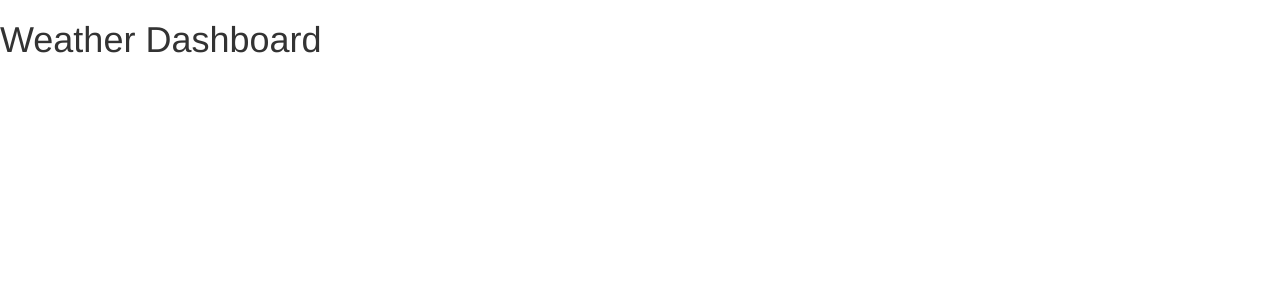
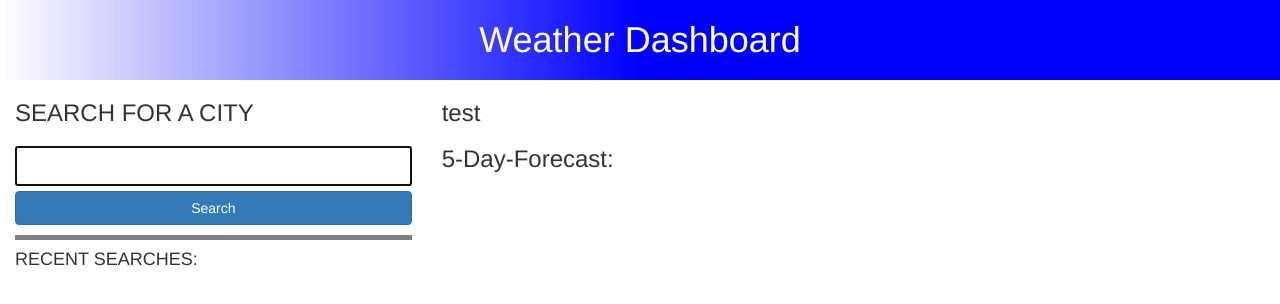
Before and after one commit to Frostquill/weather-dashboard, a plain HTML site: page index.html in a window 1280 px wide. Drawn offline with nearby package versions, Linux system fonts and the light colour scheme.

Commit message:
html and css added

```diff
--- a/assets/css/style.css
+++ b/assets/css/style.css
@@ -1,3 +1,38 @@
 header {
-    background-color:
+    background: linear-gradient(to left, #0000ff 50%, #ffffff 100%);
+    margin:0;
+    padding:0;
+    display:flex;
+    justify-content:center;
+
 }
+
+.header {
+    margin:0;
+    padding:0;
+    color:white;
+    padding:20px 0;
+
+
+}
+
+.btn-w {
+    width:100%;
+    margin-top:5px;
+}
+
+#city {
+    width:100%;
+    height:40px;
+
+
+}
+
+.searches {
+    border-top:solid grey 5px;
+    margin-top: 10px;
+}
+
+.card-header {
+    margin-bottom:0;
+}
--- a/index.html
+++ b/index.html
@@ -10,9 +10,33 @@
 </head>
 <body>
     <header>
-        <h1>Weather Dashboard</h1>
+        <h1 class="header">Weather Dashboard</h1>
     </header>
-    <main></main>
+    <main>
+        <div class="col-12 col-md-4">
+            <div class="card ">
+              <h3 class="card-header text-uppercase">Search For a City</h3>
+              <form id="city-form" class="card-body ">
+                <label for="Input City" class="form-label"></label>
+                <input name="city" id="city"  type="text" autofocus="true" class="form-input"/>
+                <button type = "submit" class="btn btn-primary btn-w">Search</button>
+              </form>
+            </div>
+            <div class="card searches ">
+              <h4 class="text-uppercase">Recent Searches:</h4>
+            </div>
 
+        </div>
+        <div class="col-12 col-md-8">
+            <div id="current-container" class="list-group">
+                <div>
+                    <h3>test</h3>
+                </div>
+            </div>
+            <div id="5-day-forecast"></div>
+                <h3>5-Day-Forecast:</h3>
+        </div>
+    </main>
+<script src="./assets/js/homepage.js"></script>
 </body>
 </html>
```
